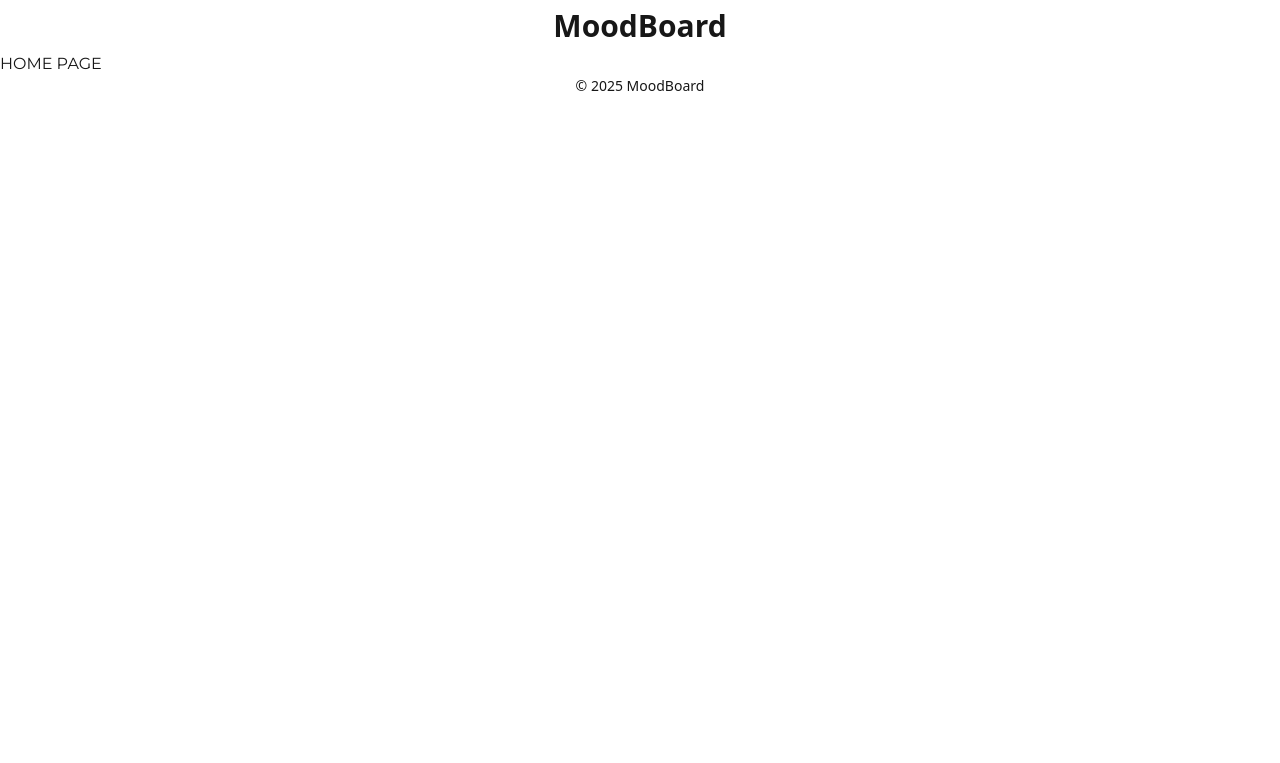
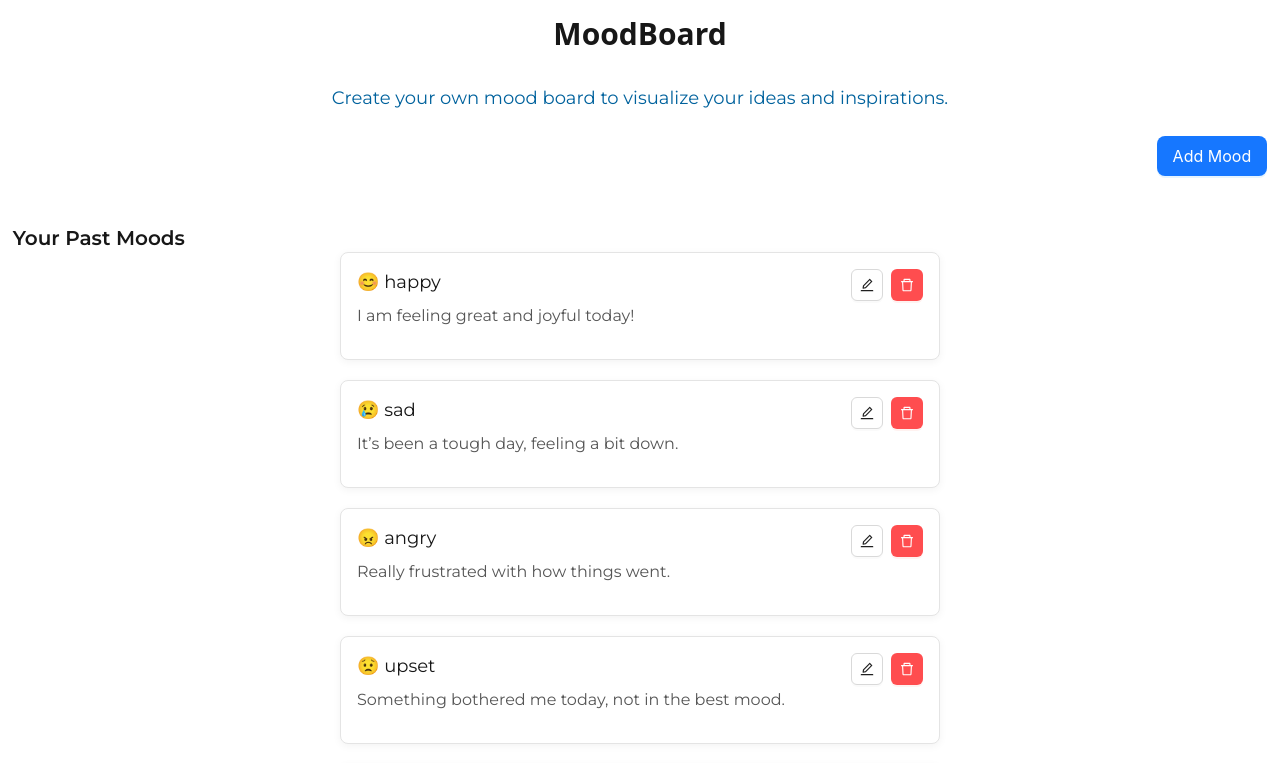
Before and after one commit to prakash-dev-code/MoodBoard-frontend, a Next.js app: page / in a window 1280 px wide. Shown: the top 763 px of the page. Built offline with nearby package versions, Linux system fonts and the light colour scheme.

Commit message:
frontend flow added

```diff
--- a/src/components/Layout.tsx
+++ b/src/components/Layout.tsx
@@ -56,7 +56,7 @@ const Layout: React.FC<child> = ({ children }) => {
 
   return (
     <div className="max-w-[1920px] m-auto flex flex-col">
-      <div className="text-center py-2  ">
+      <div className="text-center py-4  ">
         <h1 className="text-3xl font-semibold">MoodBoard</h1>
       </div>
 
--- /dev/null
+++ b/src/components/moodboard/moodBoard.tsx
@@ -0,0 +1,161 @@
+import { Button, Modal, Popconfirm, Space } from "antd";
+import React, { useState } from "react";
+import MoodForm from "./moodForm";
+import { DeleteOutlined, EditOutlined } from "@ant-design/icons";
+
+const moods = [
+  {
+    id: 1,
+    emoji: "😊",
+    moodTitle: "happy",
+    moodDescritption: "I am feeling great and joyful today!",
+  },
+  {
+    id: 2,
+    emoji: "😢",
+    moodTitle: "sad",
+    moodDescritption: "It’s been a tough day, feeling a bit down.",
+  },
+  {
+    id: 3,
+    emoji: "😠",
+    moodTitle: "angry",
+    moodDescritption: "Really frustrated with how things went.",
+  },
+  {
+    id: 4,
+    emoji: "😟",
+    moodTitle: "upset",
+    moodDescritption: "Something bothered me today, not in the best mood.",
+  },
+  {
+    id: 5,
+    emoji: "😕",
+    moodTitle: "confuse",
+    moodDescritption: "Not sure what’s going on, everything feels unclear.",
+  },
+  {
+    id: 6,
+    emoji: "😊",
+    moodTitle: "happy",
+    moodDescritption: "Just got some great news, feeling amazing!",
+  },
+];
+
+const MoodBoardComponent = () => {
+  const [showForm, setShowForm] = useState(false);
+  const [editModalVisible, setEditModalVisible] = useState(false);
+  const [selectedMood, setSelectedMood] = useState<any>(null);
+
+  const handleEditClick = (mood: any) => {
+    setSelectedMood(mood);
+    setEditModalVisible(true);
+  };
+  return (
+    <>
+      <div className=" w-[98%] mx-auto flex flex-col  justify-start gap-4 h-full min-h-screen ">
+        <p className="text-lg text-center mt-4 mb-2 text-[#00629d]">
+          Create your own mood board to visualize your ideas and inspirations.
+        </p>
+        <div
+          className="flex justify-end  "
+          onClick={() => setShowForm(!showForm)}
+        >
+          <Button type="primary" size="large">
+            {showForm ? "Cancel" : "Add Mood"}
+          </Button>
+        </div>
+        {showForm && <MoodForm />}
+
+        <div className="flex flex-col items-center justify-center mt-8  h-full">
+          <h1 className="text-xl font-semibold mr-auto  ">Your Past Moods</h1>
+          {moods.map((mood) => (
+            <div
+              key={mood.id}
+              style={{
+                width: 600,
+                margin: "0 auto",
+                border: "1px solid #e4e4e4",
+                borderRadius: 8,
+                padding: 16,
+                boxShadow: "0 2px 8px rgba(0,0,0,0.05)",
+                background: "#fff",
+                marginBottom: 20,
+                position: "relative",
+              }}
+            >
+              <h3 style={{ marginBottom: 8, fontSize: 18 }}>
+                {mood.emoji} {mood.moodTitle}
+              </h3>
+              <p style={{ color: "#555", marginBottom: 15 }}>
+                {mood.moodDescritption}
+              </p>
+
+              <div
+                style={{
+                  position: "absolute",
+                  top: 16,
+                  right: 16,
+                  display: "flex",
+                  gap: 8,
+                }}
+              >
+                <Button
+                  type="default"
+                  icon={<EditOutlined />}
+                  onClick={() => handleEditClick(mood)}
+                />
+
+                <Popconfirm
+                  //   key={index}
+                  title="Delete Opinion"
+                  onConfirm={(e: any) => {
+                    e.stopPropagation();
+                    // DeleteOpinion(item?.id);
+                  }}
+                  onCancel={(e: any) => {
+                    e.stopPropagation();
+                  }}
+                  okButtonProps={{
+                    style: {
+                      backgroundColor: "red",
+                      color: "white",
+                    },
+                  }}
+                  description="Are you sure to delete this Opinion?"
+                  okText="Delete"
+                  cancelText="Cancel"
+                >
+                  <Button
+                    type="primary"
+                    icon={<DeleteOutlined />}
+                    onClick={(e) => e.stopPropagation()}
+                    danger
+                  />
+                </Popconfirm>
+              </div>
+            </div>
+          ))}
+        </div>
+      </div>
+
+      {/* Edit Modal */}
+      <Modal
+        className="w-full"
+        // width="90%"
+        title="Edit Mood"
+        open={editModalVisible}
+        onCancel={() => setEditModalVisible(false)}
+        footer={null}
+        destroyOnClose
+      >
+        <MoodForm
+          initialData={selectedMood}
+          onClose={() => setEditModalVisible(false)}
+        />
+      </Modal>
+    </>
+  );
+};
+
+export default MoodBoardComponent;
--- /dev/null
+++ b/src/components/moodboard/moodForm.tsx
@@ -0,0 +1,158 @@
+import { Button, Form, Input, Radio, Select, Space, message } from "antd";
+import React from "react";
+import axios from "axios";
+
+const { TextArea } = Input;
+
+interface FormValues {
+  emoji: string;
+  mood: string;
+  description?: string;
+}
+interface MoodFormProps {
+  initialData?: any;
+  onClose?: () => void;
+}
+const MoodForm: React.FC<MoodFormProps> = ({ initialData, onClose }) => {
+  const [form] = Form.useForm<FormValues>();
+
+  // Set initial values on modal open
+  React.useEffect(() => {
+    if (initialData) {
+      form.setFieldsValue({
+        emoji: initialData.moodTitle,
+        mood: initialData.moodTitle,
+        description: initialData.moodDescritption,
+      });
+    }
+  }, [initialData, form]);
+
+  const getEmoji = (value: string) => {
+    const map: Record<string, string> = {
+      happy: "😊",
+      sad: "😢",
+      angry: "😠",
+      upset: "😟",
+      confuse: "😕",
+    };
+    return map[value] || "";
+  };
+
+  const moods = [
+    { label: "😊 Happy", value: "happy" },
+    { label: "😢 Sad", value: "sad" },
+    { label: "😠 Angry", value: "angry" },
+    { label: "😟 Upset", value: "upset" },
+    { label: "😕 Confuse", value: "confuse" },
+  ];
+
+  const handleSubmit = async (values: FormValues) => {
+    const token = "your_token_here"; // Replace with real token
+
+    const payload = {
+      emoji: getEmoji(values.emoji),
+      moodTitle: values.mood,
+      moodDescritption: values.description || "",
+    };
+
+    console.log("Form values:", payload);
+
+    // try {
+    //   const response = await axios.post(
+    //     "https://jsonplaceholder.typicode.com/posts",
+    //     payload,
+    //     {
+    //       headers: {
+    //         Authorization: `Bearer ${token}`,
+    //         "Content-Type": "application/json",
+    //       },
+    //     }
+    //   );
+
+    //   console.log("Response:", response.data);
+    //   message.success("Mood submitted successfully!");
+    //   form.resetFields();
+    // } catch (error) {
+    //   console.error("Submission error:", error);
+    //   message.error("Failed to submit mood.");
+    // }
+  };
+
+  return (
+    <div
+      style={{ maxWidth: 800, margin: "0 auto" }}
+      className="bg-white card_shadow p-8 rounded-md"
+    >
+      <h3 className="text-xl font-semibold text-center mb-4">Log Your Mood</h3>
+      <Form<FormValues> form={form} layout="vertical" onFinish={handleSubmit}>
+        {/* Emoji Selection */}
+        <Form.Item
+          className="mb-4"
+          name="emoji"
+          label={
+            <span style={{ fontSize: "16px", fontWeight: 500 }}>
+              Select your emoji
+            </span>
+          }
+          rules={[{ required: true, message: "Please select an emoji!" }]}
+        >
+          <Radio.Group buttonStyle="solid" size="large" className="mb-4">
+            <Space direction="horizontal">
+              {moods.map((mood) => (
+                <Radio.Button key={mood.value} value={mood.value}>
+                  {mood.label}
+                </Radio.Button>
+              ))}
+            </Space>
+          </Radio.Group>
+        </Form.Item>
+
+        {/* Mood Dropdown */}
+        <Form.Item
+          className="mb-4"
+          name="mood"
+          label={
+            <span style={{ fontSize: "16px", fontWeight: 500 }}>
+              Select your mood
+            </span>
+          }
+          rules={[{ required: true, message: "Please select your mood!" }]}
+        >
+          <Select placeholder="Choose a mood" size="large">
+            {moods.map((mood) => (
+              <Select.Option key={mood.value} value={mood.value}>
+                {mood.label}
+              </Select.Option>
+            ))}
+          </Select>
+        </Form.Item>
+
+        {/* Mood Description */}
+        <Form.Item
+          name="description"
+          label={
+            <span style={{ fontSize: "16px", fontWeight: 500 }}>
+              Mood Description (optional)
+            </span>
+          }
+          className="mb-4"
+        >
+          <TextArea
+            rows={4}
+            placeholder="Describe your mood..."
+            maxLength={200}
+            showCount
+          />
+        </Form.Item>
+
+        <Form.Item>
+          <Button type="primary" size="large" htmlType="submit">
+            Submit
+          </Button>
+        </Form.Item>
+      </Form>
+    </div>
+  );
+};
+
+export default MoodForm;
--- a/src/pages/index.tsx
+++ b/src/pages/index.tsx
@@ -1,3 +1,5 @@
+import MoodBoardComponent from "@/components/moodboard/moodBoard";
+
 export default function Home() {
-  return <>HOME PAGE</>;
+  return <MoodBoardComponent />;
 }
--- a/src/styles/globals.css
+++ b/src/styles/globals.css
@@ -1,5 +1,4 @@
 @import "tailwindcss";
-
 
 :root {
   --background: #ffffff;
@@ -32,7 +31,7 @@ body {
   height: 20px;
   border-radius: 50%;
   display: inline-block;
-  border-top: 3px solid #FFF;
+  border-top: 3px solid #fff;
   border-right: 3px solid transparent;
   box-sizing: border-box;
   animation: rotation 1s linear infinite;
@@ -46,3 +45,11 @@ body {
     transform: rotate(360deg);
   }
 }
+
+.card_shadow {
+  box-shadow: 1px 1px 15px rgba(108, 100, 100, 0.2);
+  transition: box-shadow 0.3s ease;
+}
+.card_shadow:hover {
+  box-shadow: 1px 1px 15px rgba(108, 100, 100, 0.35);
+}
```
